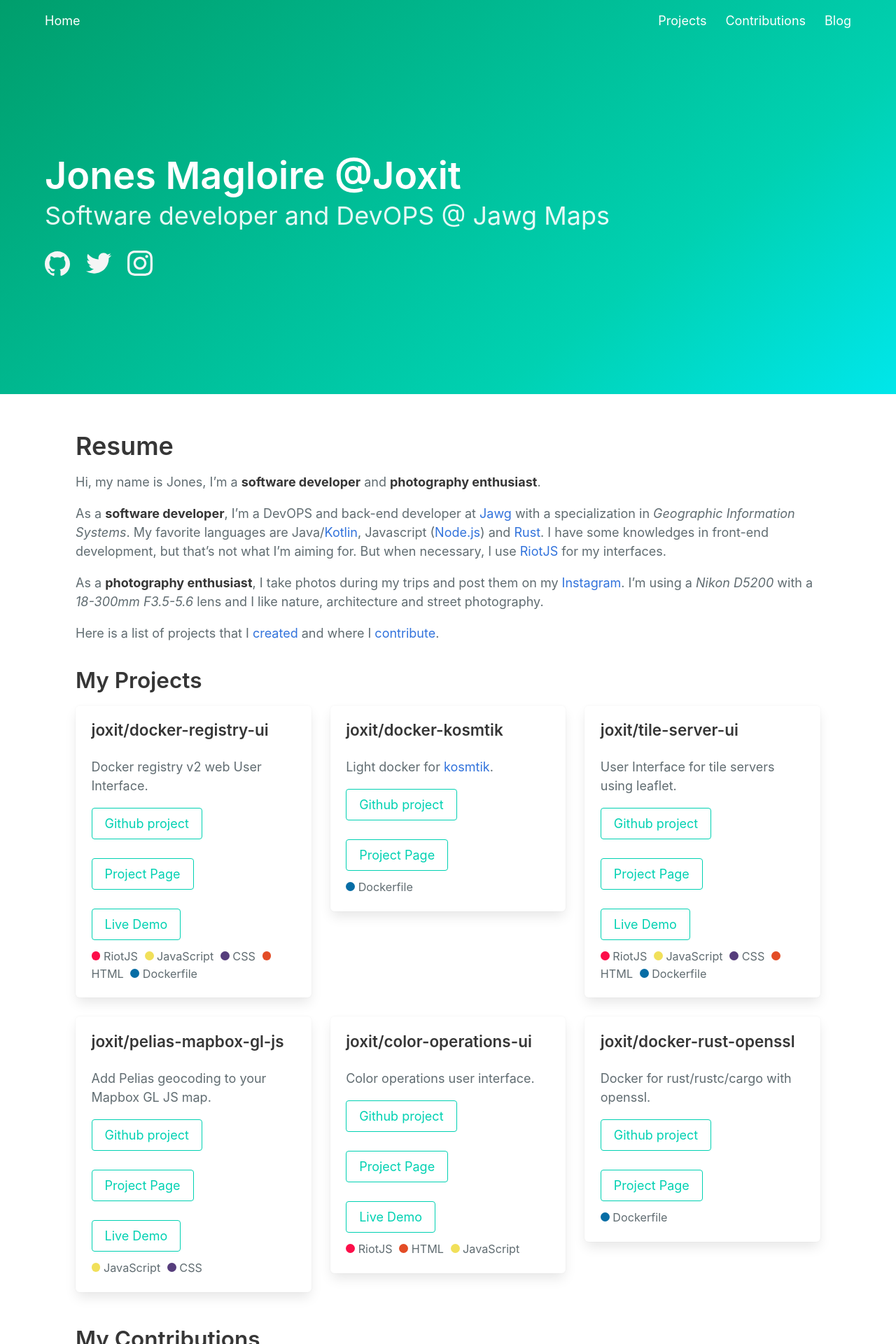
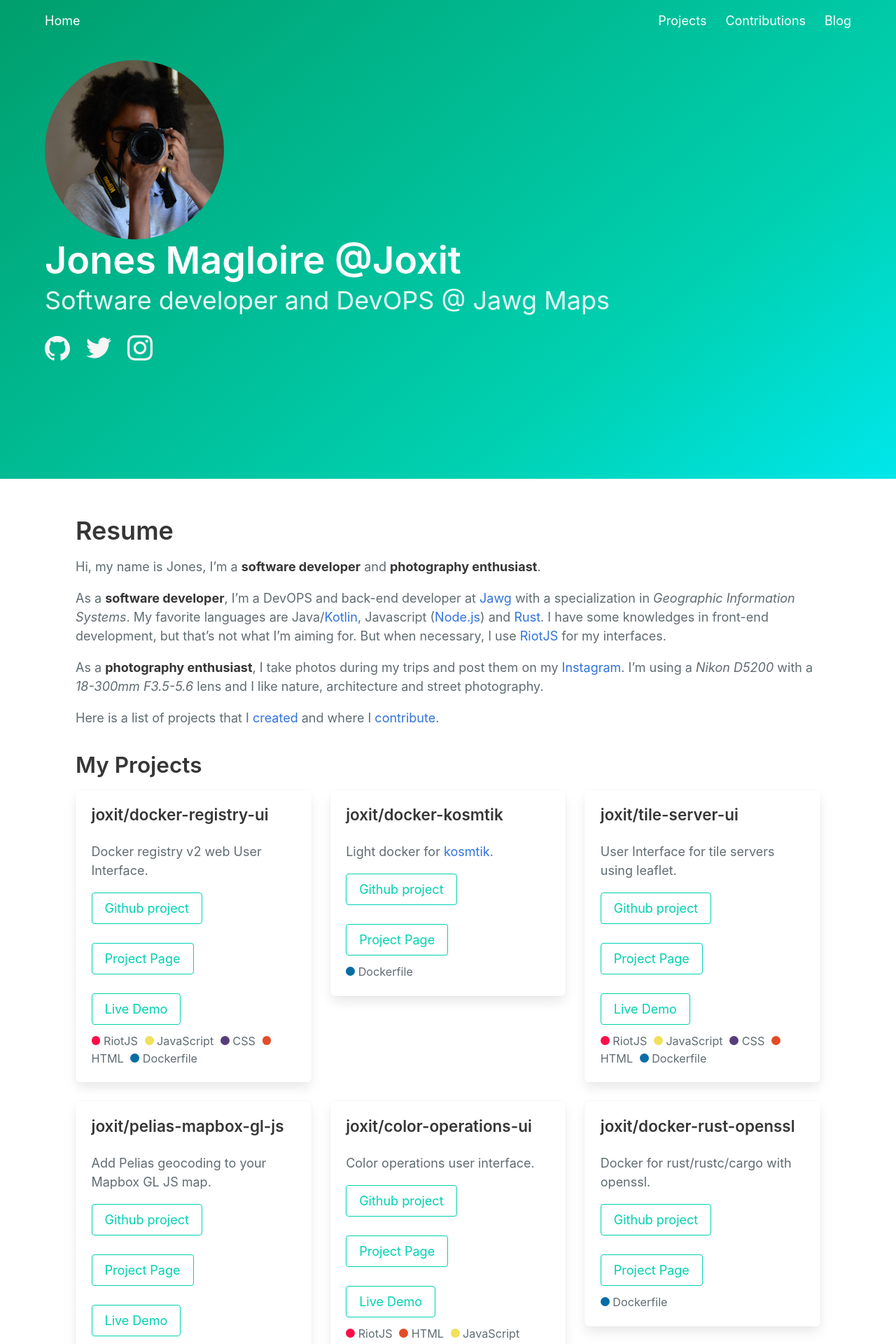
Before and after one commit to Joxit/joxit.github.io, a Jekyll site: the page built from index.md, in a window 1280 px wide. Shown: the top 1920 px of the page at 70% size. Built offline with Jekyll 4.4.1, drawn with Linux system fonts in a browser that asks for light colours; our own code applies the rules of GitHub Pages for plain Markdown files.

Commit message:
feat: add portrait photo

```diff
--- a/_layouts/default.html
+++ b/_layouts/default.html
@@ -47,6 +47,9 @@
 
     <div class="hero-body">
       <div class="container">
+        <figure class="image is-portrait">
+          <img class="is-rounded" src="/images/portrait.jpg">
+        </figure>
         <h1 class="title is-1">{{ page.title | default: site.title | default: site.github.repository_name }}</h1>
         <h2 class="subtitle is-3">
           {{ page.description | default: site.description | default: site.github.project_tagline }}
--- a/_sass/joxit-theme.scss
+++ b/_sass/joxit-theme.scss
@@ -5,6 +5,25 @@
   body>section.section {
     padding: 3rem 6rem;
   }
+}
+
+.hero.is-medium .hero-body {
+    padding: 1.5rem 1.5rem 3rem 1.5rem;
+}
+
+@media screen and (min-width: $tablet), print {
+  .hero.is-medium .hero-body {
+      padding: 1.5rem 1.5rem 9rem 1.5rem;
+  }
+}
+
+.image.is-portrait {
+  min-height: 5rem;
+  min-width: 5rem;
+  height: 25%;
+  width: 25%;
+  max-height: 256px;
+  max-width: 256px;
 }
 
 .social {
```
Also changed, not shown: images/portrait.jpg (added), 1 other file.
